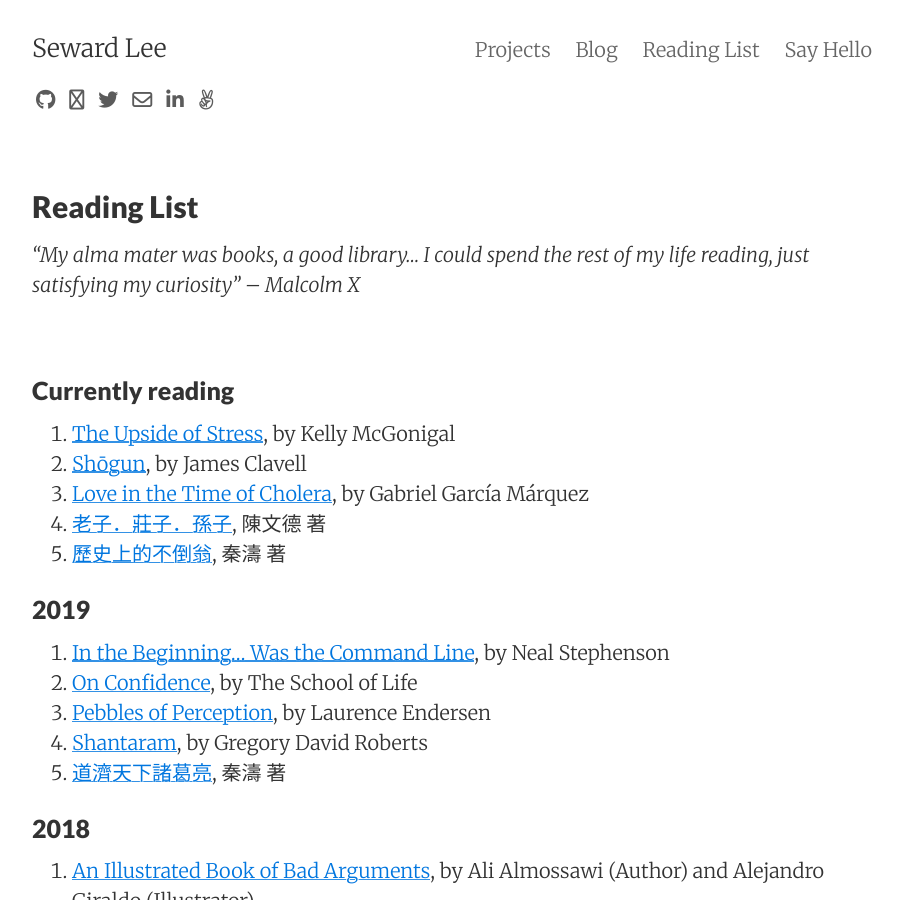
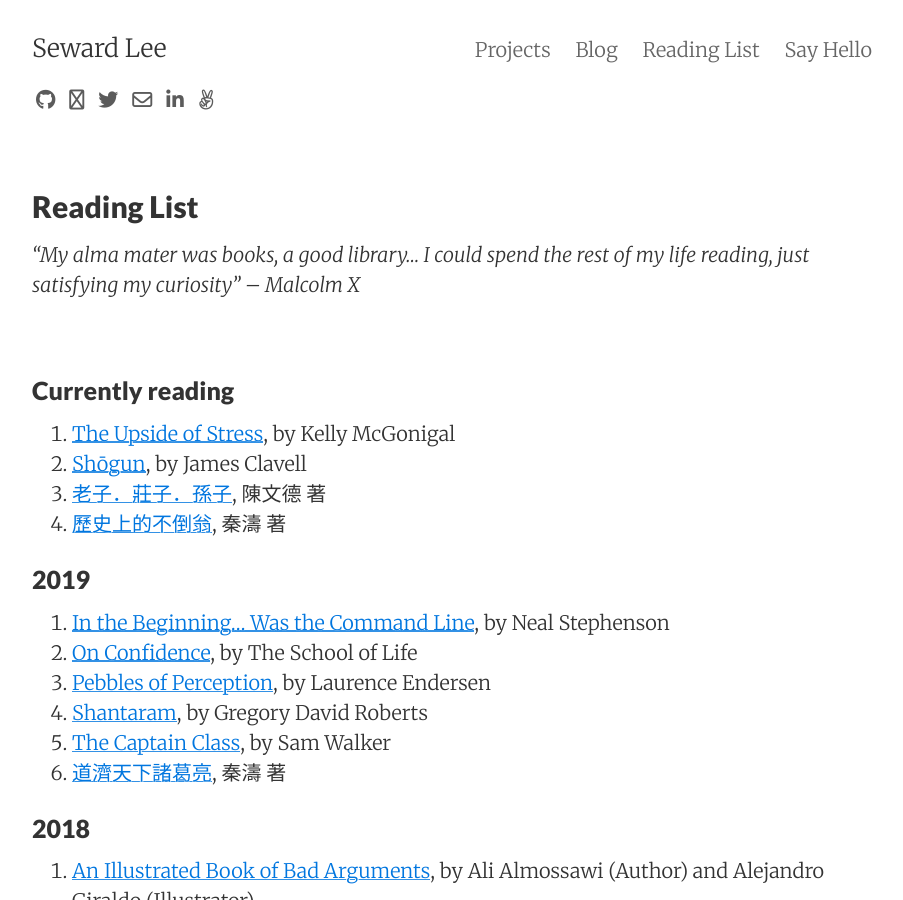
Before and after one commit to sewardlee337/sewardlee337.github.io, a Jekyll site: the page built from readinglist.md, in a window 1280 px wide and 900 px high. Shown: the whole window, without its empty margins (188-1091 px from the left). Built offline with Jekyll 4.4.1, drawn with Linux system fonts in a browser that asks for light colours; nearby versions of some CDN libraries.

Commit message:
Update reading list

```diff
--- a/readinglist.md
+++ b/readinglist.md
@@ -14,7 +14,6 @@ _"My alma mater was books, a good library... I could spend the rest of my life r
 
 1. [The Upside of Stress](https://amzn.to/2MkJmsO), by Kelly McGonigal
 1. [Shōgun](https://amzn.to/2sWkv5y), by James Clavell
-1. [Love in the Time of Cholera](https://amzn.to/2TxzSxe), by Gabriel García Márquez
 1. [老子．莊子．孫子](https://bit.ly/2Dm4hsD), 陳文德 著
 1. [歷史上的不倒翁](https://bit.ly/2W0wjkH), 秦濤 著
 
@@ -25,6 +24,7 @@ _"My alma mater was books, a good library... I could spend the rest of my life r
 1. [On Confidence](https://amzn.to/2D08osI), by The School of Life
 1. [Pebbles of Perception](https://amzn.to/2ScgR5O), by Laurence Endersen
 1. [Shantaram](https://amzn.to/2EI0aZH), by Gregory David Roberts
+1. [The Captain Class](https://amzn.to/2MLlP4g), by Sam Walker
 1. [道濟天下諸葛亮](https://bit.ly/2QPChkr), 秦濤 著
 
 
```
